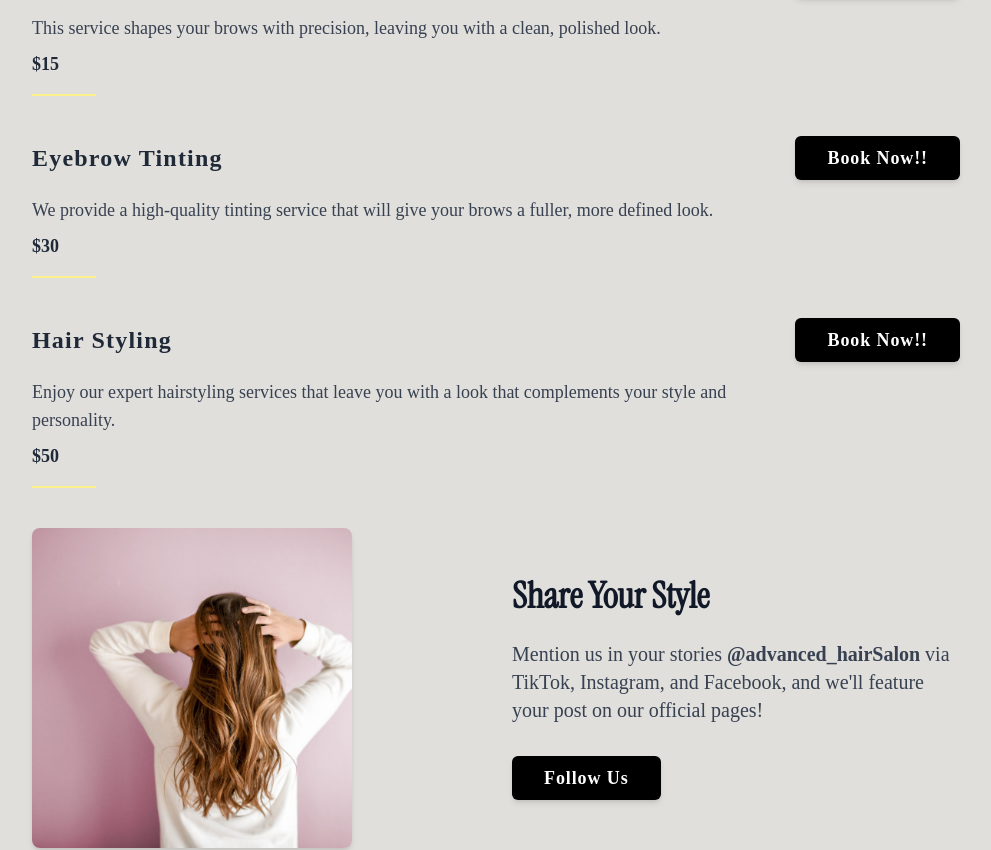
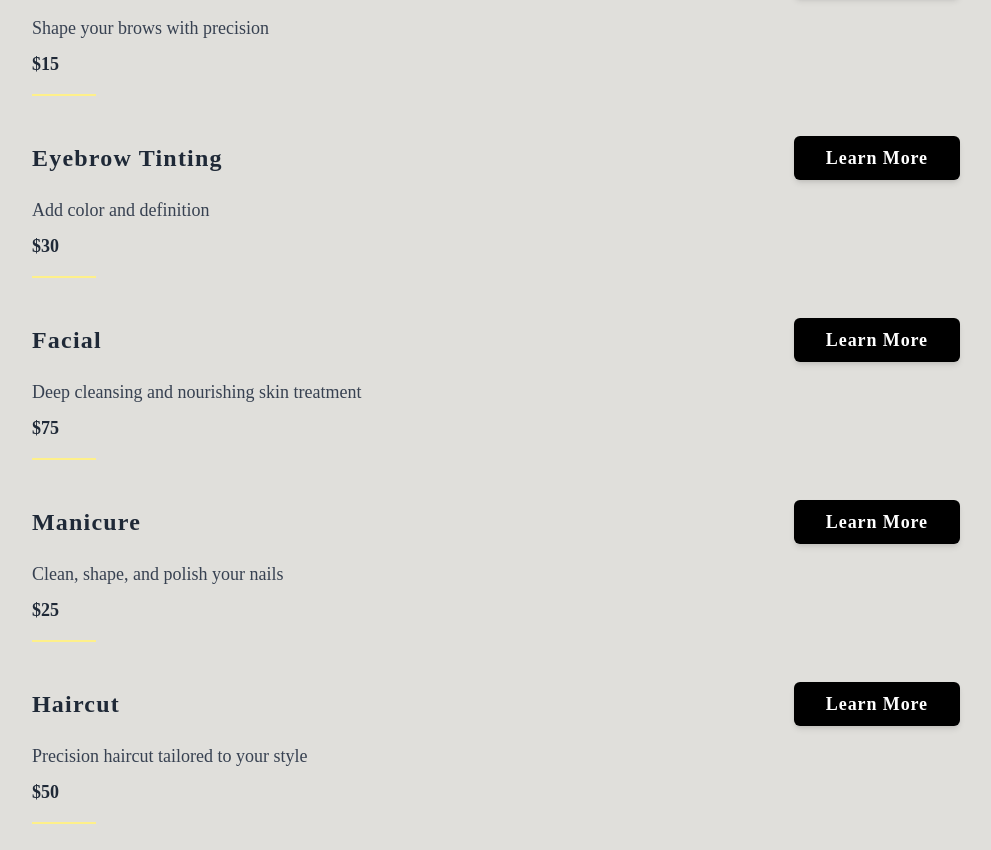
Before and after one commit to SharmaDeepak98/salon-app, a React (Vite) app: page /services in a window 1280 px wide. Shown: the part 520-1370 px from the top of the page, without its empty margins (144-1135 px from the left). Built offline with nearby package versions, Linux system fonts and the light colour scheme.

Commit message:
added modal

```diff
--- a/src/components/Button.tsx
+++ b/src/components/Button.tsx
@@ -1,15 +1,18 @@
-import React from 'react'
+import React from "react";
 
 interface ButtonProps {
-    description: string;
+  description: string;
+  onClick?: () => void;
 }
 
-const Button :React.FC<ButtonProps>= ({description}) => {
+const Button: React.FC<ButtonProps> = ({ description, onClick }) => {
   return (
-    <button className="tracking-wider hover:text-black hover:bg-gray-300  bg-black font-bold  py-2 px-8 rounded-md text-white shadow-md">
+    <button
+      onClick={onClick}
+      className="tracking-wider hover:text-black hover:bg-gray-300  bg-black font-bold  py-2 px-8 rounded-md text-white shadow-md">
       {description}
     </button>
-  )
-}
+  );
+};
 
-export default Button
+export default Button;
--- /dev/null
+++ b/src/components/Modal.tsx
@@ -0,0 +1,84 @@
+import { motion, AnimatePresence } from "framer-motion";
+import Button from "./Button";
+
+interface ModalProps {
+  isOpen: boolean;
+  onClose: () => void;
+  service: {
+    name: string;
+    modalContent: {
+      detailedInfo: string;
+      process: string[];
+      aftercare: string[];
+      recommendations: string;
+    };
+  } | null;
+}
+
+const Modal = ({ isOpen, onClose, service }: ModalProps) => {
+  if (!service) return null;
+
+  return (
+    <AnimatePresence>
+      {isOpen && (
+        <div className="fixed inset-0 z-50 flex items-center justify-center ">
+          <motion.div
+            initial={{ opacity: 0 }}
+            animate={{ opacity: 1 }}
+            exit={{ opacity: 0 }}
+            className="fixed inset-0 bg-black bg-opacity-50"
+            onClick={onClose}
+          />
+          <motion.div
+            initial={{ scale: 0.95, opacity: 0 }}
+            animate={{ scale: 1, opacity: 1 }}
+            exit={{ scale: 0.95, opacity: 0 }}
+            className="bg-white rounded-lg p-8 max-w-3xl w-full mx-4 relative z-10 max-h-[90vh] overflow-y-auto"
+          >
+            <h2 className="text-2xl font-bold mb-6">{service.name}</h2>
+
+            {/* Detailed Information */}
+            <div className="space-y-6">
+              <div>
+                <h3 className="text-xl font-semibold mb-2">About the Service</h3>
+                <p className="text-gray-700">{service.modalContent.detailedInfo}</p>
+              </div>
+
+              {/* Process Steps */}
+              <div>
+                <h3 className="text-xl font-semibold mb-2">Our Process</h3>
+                <ol className="list-decimal pl-5 space-y-2">
+                  {service.modalContent.process.map((step, index) => (
+                    <li key={index} className="text-gray-700">{step}</li>
+                  ))}
+                </ol>
+              </div>
+
+              {/* Aftercare Instructions */}
+              <div>
+                <h3 className="text-xl font-semibold mb-2">Aftercare</h3>
+                <ul className="list-disc pl-5 space-y-2">
+                  {service.modalContent.aftercare.map((instruction, index) => (
+                    <li key={index} className="text-gray-700">{instruction}</li>
+                  ))}
+                </ul>
+              </div>
+
+              {/* Recommendations */}
+              <div>
+                <h3 className="text-xl font-semibold mb-2">Recommendations</h3>
+                <p className="text-gray-700">{service.modalContent.recommendations}</p>
+              </div>
+            </div>
+
+            <div className="flex justify-end mt-8">
+              <Button description="Close" onClick={onClose} />
+            </div>
+          </motion.div>
+        </div>
+      )}
+    </AnimatePresence>
+  );
+};
+
+export default Modal;
--- a/src/components/ServicesDetail.tsx
+++ b/src/components/ServicesDetail.tsx
@@ -3,12 +3,40 @@ import Button from "./Button";
 
 interface ServicesProps {
   serviceName: string;
-  description: string;
-  price: string;
-  type?: string;
+  initialContent: {
+    basicDescription: string;
+    price: string;
+  };
+  modalContent: {
+    detailedInfo: string;
+    process: string[];
+    aftercare: string[];
+    recommendations: string;
+  };
+  onClick: (service: {
+    name: string;
+    modalContent: {
+      detailedInfo: string;
+      process: string[];
+      aftercare: string[];
+      recommendations: string;
+    };
+  }) => void;
 }
 
-const ServicesDetail = ({ serviceName, description, price }: ServicesProps) => {
+const ServicesDetail = ({
+  serviceName,
+  initialContent,
+  modalContent,
+  onClick,
+}: ServicesProps) => {
+  const handleClick = () => {
+    onClick({
+      name: serviceName,
+      modalContent,
+    });
+  };
+
   return (
     <motion.div
       initial={{ opacity: 0, y: 20 }}
@@ -25,12 +53,16 @@ const ServicesDetail = ({ serviceName, description, price }: ServicesProps) => {
           {serviceName}
         </motion.h1>
         <motion.div whileHover={{ scale: 1.05 }}>
-          <Button description="Book Now!!" />
+          <Button description="Learn More" onClick={handleClick} />
         </motion.div>
       </div>
       <div className="space-y-2 flex flex-col w-full sm:w-3/4">
-        <p className="text-base sm:text-lg text-gray-700">{description}</p>
-        <p className="text-base sm:text-lg font-bold">${price}</p>
+        <p className="text-base sm:text-lg text-gray-700">
+          {initialContent.basicDescription}
+        </p>
+        <p className="text-base sm:text-lg font-bold">
+          ${initialContent.price}
+        </p>
       </div>
       <motion.hr
         initial={{ width: 0 }}
--- /dev/null
+++ b/src/constants/ServicesList.tsx
@@ -0,0 +1,69 @@
+const servicesData = [
+    {
+      serviceName: "Eyebrow Threading",
+      initialContent: {
+        basicDescription: "Shape your brows with precision",
+        price: "15"
+      },
+      modalContent: {
+        detailedInfo: "Professional threading service for perfect brows",
+        process: ["Consultation", "Cleaning", "Threading", "Final touches"],
+        aftercare: ["Avoid touching", "Apply cooling gel"],
+        recommendations: "Come back in 3 weeks"
+      }
+    },
+    {
+      serviceName: "Eyebrow Tinting",
+      initialContent: {
+        basicDescription: "Add color and definition",
+        price: "30"
+      },
+      modalContent: {
+        detailedInfo: "Semi-permanent tinting for fuller looking brows",
+        process: ["Color selection", "Application", "Setting", "Clean up"],
+        aftercare: ["Keep dry for 24 hours", "Avoid harsh products"],
+        recommendations: "Refresh every 4-6 weeks"
+      }
+    },
+    {
+        "serviceName": "Facial",
+        "initialContent": {
+          "basicDescription": "Deep cleansing and nourishing skin treatment",
+          "price": "75"
+        },
+        "modalContent": {
+          "detailedInfo": "Rejuvenating facial designed to cleanse, exfoliate, and hydrate your skin.",
+          "process": ["Skin Analysis", "Cleansing", "Exfoliation", "Mask Application", "Moisturizing"],
+          "aftercare": ["Use sunscreen", "Avoid heavy makeup for 24 hours"],
+          "recommendations": "Refresh every 4-6 weeks"
+        }
+      },
+      {
+        "serviceName": "Manicure",
+        "initialContent": {
+          "basicDescription": "Clean, shape, and polish your nails",
+          "price": "25"
+        },
+        "modalContent": {
+          "detailedInfo": "Classic manicure to keep your nails and cuticles neat and polished.",
+          "process": ["Nail Shaping", "Cuticle Care", "Buffing", "Polish Application"],
+          "aftercare": ["Moisturize hands and cuticles", "Avoid harsh chemicals"],
+          "recommendations": "Refresh every 2-3 weeks"
+        }
+      },
+      {
+        "serviceName": "Haircut",
+        "initialContent": {
+          "basicDescription": "Precision haircut tailored to your style",
+          "price": "50"
+        },
+        "modalContent": {
+          "detailedInfo": "Professional haircut customized to enhance your features and fit your preferences.",
+          "process": ["Consultation", "Wash", "Cut and Style", "Finishing Touches"],
+          "aftercare": ["Use quality hair products", "Schedule regular trims"],
+          "recommendations": "Refresh every 4-8 weeks"
+        }
+      },
+  ];
+
+  export default servicesData
--- a/src/pages/Contact.tsx
+++ b/src/pages/Contact.tsx
@@ -96,7 +96,7 @@ const Contact = () => {
             <motion.hr
               initial={{ width: 0 }}
               animate={{ width: "10rem" }}
-              transition={{ delay: 0.6, duration: 1 }}
+              transition={{ delay: 0.6, duration: 0.5 }}
               className="border-gray-400 border-t-2 mx-auto"
             />
           </div>
--- a/src/pages/Services.tsx
+++ b/src/pages/Services.tsx
@@ -1,10 +1,29 @@
 import { motion } from "framer-motion";
+import { useState } from "react";
 import coverImage from "../assets/images/coverImage.png";
 import ServicesDetail from "../components/ServicesDetail";
 import share from "../assets/images/hair.jpg";
 import Button from "../components/Button";
+import Modal from "../components/Modal";
+import servicesData from "../constants/ServicesList";
 
 const Services = () => {
+  const [isModalOpen, setIsModalOpen] = useState(false);
+  const [selectedService, setSelectedService] = useState<{
+    name: string;
+    modalContent: {
+      detailedInfo: string;
+      process: string[];
+      aftercare: string[];
+      recommendations: string;
+    };
+  } | null>(null);
+
+  const handleServiceClick = (service: { name: string; modalContent: { detailedInfo: string; process: string[]; aftercare: string[]; recommendations: string; } }) => {
+    setSelectedService(service);
+    setIsModalOpen(true);
+  };
+
   return (
     <div className="">
       <div className="h-[50vh] bg-center">
@@ -23,7 +42,6 @@ const Services = () => {
         className="max-w-5xl mx-auto text-lg px-4 sm:px-6 md:px-12 py-8 sm:py-10 bg-[#e0dfdb] relative -mt-48"
       >
         {/* Title Section */}
-
         <div className="space-y-12">
           <motion.div
             initial={{ y: 20, opacity: 0 }}
@@ -44,52 +62,32 @@ const Services = () => {
             <motion.hr
               initial={{ width: 0 }}
               animate={{ width: "10rem" }}
-              transition={{ delay: 0.6, duration: 1 }}
+              transition={{ delay: 0.6, duration: 0.5 }}
               className="border-gray-400 border-t-2 mx-auto"
             />
           </div>
         </div>
+
         {/* Services Section */}
         <motion.div
           initial={{ y: 50, opacity: 0 }}
           whileInView={{ y: 0, opacity: 1 }}
-          viewport={{ once: true, amount: 0.5 }} // Adjusted viewport amount
+          viewport={{ once: true, amount: 0.5 }}
           transition={{ duration: 1 }}
           className="mt-12 space-y-10"
         >
-          <ServicesDetail
-            serviceName="Eyebrow Threading"
-            description="This service shapes your brows with precision, leaving you with a clean, polished look."
-            price="15"
-          />
-
-          <motion.div
-            initial={{ y: 50, opacity: 0 }}
-            whileInView={{ y: 0, opacity: 1 }}
-            viewport={{ once: true, amount: 0.5 }} // Adjusted viewport amount
-            transition={{ duration: 1 }}
-            className="mt-12 space-y-10"
-          >
-            <ServicesDetail
-              serviceName="Eyebrow Tinting"
-              description="We provide a high-quality tinting service that will give your brows a fuller, more defined look."
-              price="30"
-            />
-          </motion.div>
-
-          <motion.div
-            initial={{ y: 20, opacity: 0 }}
-            whileInView={{ y: 0, opacity: 1 }}
-            viewport={{ once: true, amount: 0.8 }}
-            transition={{ duration: 1 }}
-            className="mt-12 space-y-10"
-          >
-            <ServicesDetail
-              serviceName="Hair Styling"
-              description="Enjoy our expert hairstyling services that leave you with a look that complements your style and personality."
-              price="50"
-            />
-          </motion.div>
+          {servicesData.map((service, index) => (
+        <ServicesDetail
+          key={index}
+          serviceName={service.serviceName}
+          initialContent={service.initialContent}
+          modalContent={service.modalContent}
+          onClick={() => handleServiceClick({
+            name: service.serviceName,
+            modalContent: service.modalContent
+          })}
+        />
+      ))}
 
           {/* Share Your Style Section */}
           <motion.div
@@ -100,7 +98,6 @@ const Services = () => {
             className="mt-12"
           >
             <div className="flex flex-col md:flex-row items-center gap-8">
-              {/* Image */}
               <div className="w-full md:w-1/2">
                 <motion.img
                   whileHover={{ scale: 1.05 }}
@@ -110,7 +107,6 @@ const Services = () => {
                 />
               </div>
 
-              {/* Text and Button */}
               <div className="w-full md:w-1/2 text-center md:text-left">
                 <h2 className="text-3xl sm:text-4xl font-bold font-instrumentSerif text-gray-900">
                   Share Your Style
@@ -122,10 +118,7 @@ const Services = () => {
                   on our official pages!
                 </p>
                 <div className="mt-6 sm:mt-8">
-                  <motion.div
-                    whileHover={{ scale: 1.05 }}
-                    className="inline-block"
-                  >
+                  <motion.div whileHover={{ scale: 1.05 }} className="inline-block">
                     <Button description="Follow Us" />
                   </motion.div>
                 </div>
@@ -134,6 +127,12 @@ const Services = () => {
           </motion.div>
         </motion.div>
       </motion.div>
+
+      <Modal
+        isOpen={isModalOpen}
+        onClose={() => setIsModalOpen(false)}
+        service={selectedService}
+      />
     </div>
   );
 };
```
